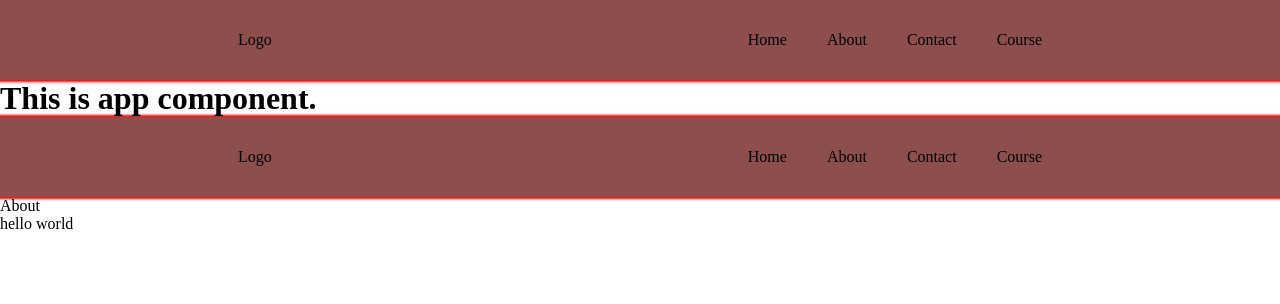
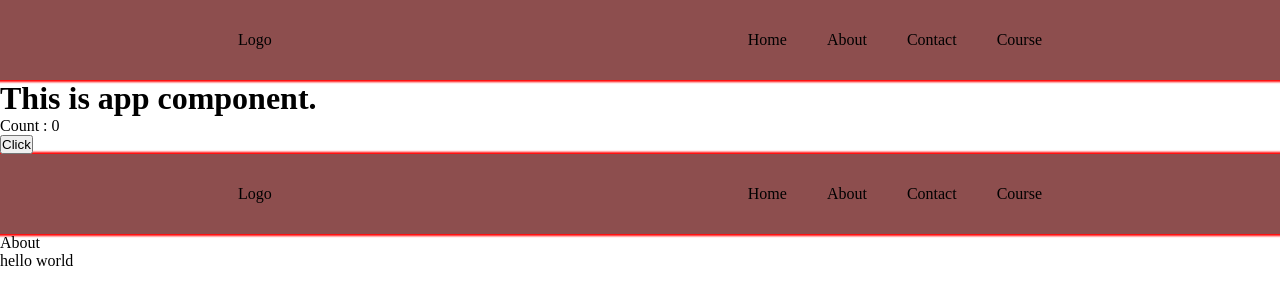
Before and after one commit to manpreetkaur292006-design/REACT-JS-CLASSES, a React (Vite) app in the folder vite-project-one/: page / in a window 1280 px wide. Shown: the top 304 px of the page. Built offline with nearby package versions, Linux system fonts and the light colour scheme.

Commit message:
added today's work with notes in the readme file

```diff
--- a/vite-project-one/src/App.jsx
+++ b/vite-project-one/src/App.jsx
@@ -4,6 +4,7 @@ import "./App.css"
 import About, {Demo} from './components/About'
 
 import {add,subtract} from './components/Math';
+import Count from './components/Count';
 
 // console.log(add(2,3));
 // console.log(subtract(5,2));
@@ -17,6 +18,7 @@ const App = () => {
     <>
     <Navbar/>
     <h1>This is app component.</h1>
+    <Count/>
     <About/>
     <Demo/>
    </>
--- /dev/null
+++ b/vite-project-one/src/components/Count.jsx
@@ -0,0 +1,19 @@
+import React, { useState } from 'react'
+
+const Count = () => {
+    const [count,setCount]=useState(0);
+    console.log(count);
+    function handleClick(){
+        count+=1;
+        console.log("Clicked")
+    }
+    console.log(count,"After click")
+  return (
+    <>
+    <div>Count : {count}</div>
+    <button onClick={handleClick}>Click</button>
+    </>
+  )
+}
+
+export default Count
```
Also changed, not shown: 1 other file (tests, documents, lock files or other folders).
